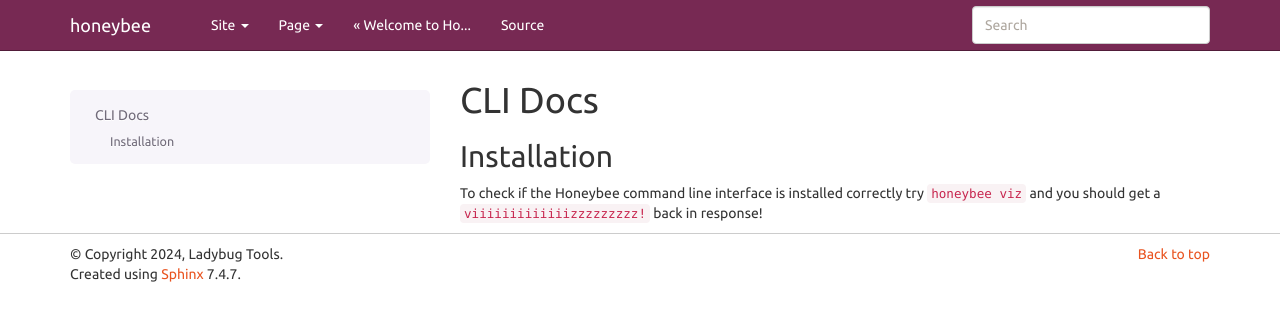
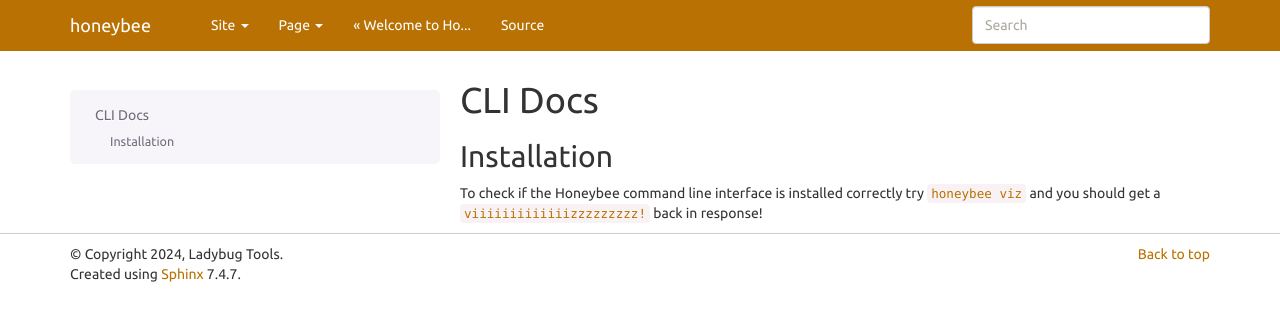
Before and after one commit to ladybug-tools/honeybee-core, a Sphinx documentation site: the page built from docs/cli/index.rst, in a window 1280 px wide. Shown: the top 321 px of the page. Built offline with Sphinx 7.4.7, drawn with Linux system fonts in a browser that asks for light colours; nearby versions of some CDN libraries; library files that are not in the unit come from our copies; formulas are drawn with MathJax 3; pages that are not in the unit, such as notebooks, are missing from menus.

```diff
--- a/docs/_static/custom.css
+++ b/docs/_static/custom.css
@@ -5,44 +5,61 @@
  * Sphinx stylesheet -- Bootstrap theme.
  */
 
+/* Overwrite colors */
+div.navbar-inverse {
+  background-color: #B87102;
+  border-color: #B87102;
+}
+a {
+  color: #B87102;
+}
+a:visited {
+  color: #B87102;
+}
+code {
+  color: #B87102;
+}
+div.bs-sidenav a {
+  color: #333333;
+}
 
-/* The code below is based on the bootstrap website sidebar */
+/* Prevent top nav from blocking docs */
+div.navbar-fixed-top {
+  position: absolute;
+}
 
+/* Indent the side nav when in mobile mode */
+@media screen and (min-width: 0px) {
+  div.bs-sidenav ul {
+    margin-bottom: 0;
+    padding-left: 5px;
+    list-style: none;
+  }
+}
 
-/* Show and affix the side nav when space allows it */
+/* Widen and de-indent the side nav when space is restricted */
 @media screen and (min-width: 992px) {
   .bs-sidenav .nav > .active > ul {
     display: block;
   }
   div.bs-sidenav ul {
     margin-bottom: 0;
+    padding-left: 0px;
+    list-style: none;
+  }
+  .bs-sidenav {
+    width: 300px;
+  }
+}
+
+/* Slightly indent the side nav when space allows it */
+@media screen and (min-width: 1200px) {
+  div.bs-sidenav ul {
+    margin-bottom: 0;
     padding-left: 5px;
     list-style: none;
   }
-  div.bs-sidenav a {
-    color: #333333;
-  }
-  /* Widen the fixed sidenav */
-  .bs-sidenav.affix,
-  .bs-sidenav.affix-bottom {
-    width: 292px;
-  }
-  .bs-sidenav.affix {
-    position: fixed; /* Undo the static from mobile first approach */
-  }
-  .bs-sidenav.affix-bottom {
-    position: absolute; /* Undo the static from mobile first approach */
-  }
-  .bs-sidenav.affix-bottom .bs-sidenav,
-  .bs-sidenav.affix .bs-sidenav {
-    margin-top: 0;
-    margin-bottom: 0;
+  .bs-sidenav {
+    width: 370px;
   }
 }
-@media screen and (min-width: 1200px) {
-  /* Widen the fixed sidenav again */
-  .bs-sidenav.affix-bottom,
-  .bs-sidenav.affix {
-    width: 360px;
-  }
-}
--- a/docs/_templates/layout.html
+++ b/docs/_templates/layout.html
@@ -48,6 +48,7 @@
 {% endif %}
 
 {%- block extrahead %}
+<link rel="icon" type="image/x-icon" href="https://github.com/ladybug-tools/artwork/raw/refs/heads/master/icons_bugs/ico/honeybee.ico">
 <meta charset='utf-8'>
 <meta http-equiv='X-UA-Compatible' content='IE=edge,chrome=1'>
 <meta name='viewport' content='width=device-width, initial-scale=1.0, maximum-scale=1'>
--- a/docs/conf.py
+++ b/docs/conf.py
@@ -16,6 +16,10 @@ import os
 import sys
 import re
 import datetime
+
+# The theme to use for HTML and HTML Help pages
+import sphinx_bootstrap_theme
+
 now = datetime.datetime.now()
 sys.path.insert(0, os.path.abspath('..'))
 
@@ -71,7 +75,7 @@ master_doc = 'index'
 #
 # This is also used if you do content translation via gettext catalogs.
 # Usually you set "language" from the command line for these cases.
-language = None
+language = 'en'
 
 # List of patterns, relative to source directory, that match files and
 # directories to ignore when looking for source files.
@@ -83,11 +87,6 @@ pygments_style = None
 
 
 # -- Options for HTML output -------------------------------------------------
-
-# The theme to use for HTML and HTML Help pages.  See the documentation for
-# a list of builtin themes.
-#
-import sphinx_bootstrap_theme
 
 # html_theme = 'alabaster'
 html_theme = 'bootstrap'
@@ -125,6 +124,7 @@ html_theme_options = {
 # relative to this directory. They are copied after the builtin static files,
 # so a file named "default.css" will overwrite the builtin "default.css".
 html_static_path = ['_static']
+html_css_files = ['custom.css']
 
 # Custom sidebar templates, must be a dictionary that maps document names
 # to template names.
@@ -591,13 +591,3 @@ if custom_cli_docs:
     create_cli_files()
 
 # -----------------------------------------------------------------------------
-
-
-def setup(app):
-    """Run custom code with access to the Sphinx application object
-    Args:
-        app: the Sphinx application object
-    """
-
-    # Add bootstrap theme custom stylesheet
-    app.add_stylesheet("custom.css")
```
Also changed, not shown: dev-requirements.txt (+12 -17 lines), 1 other file.
